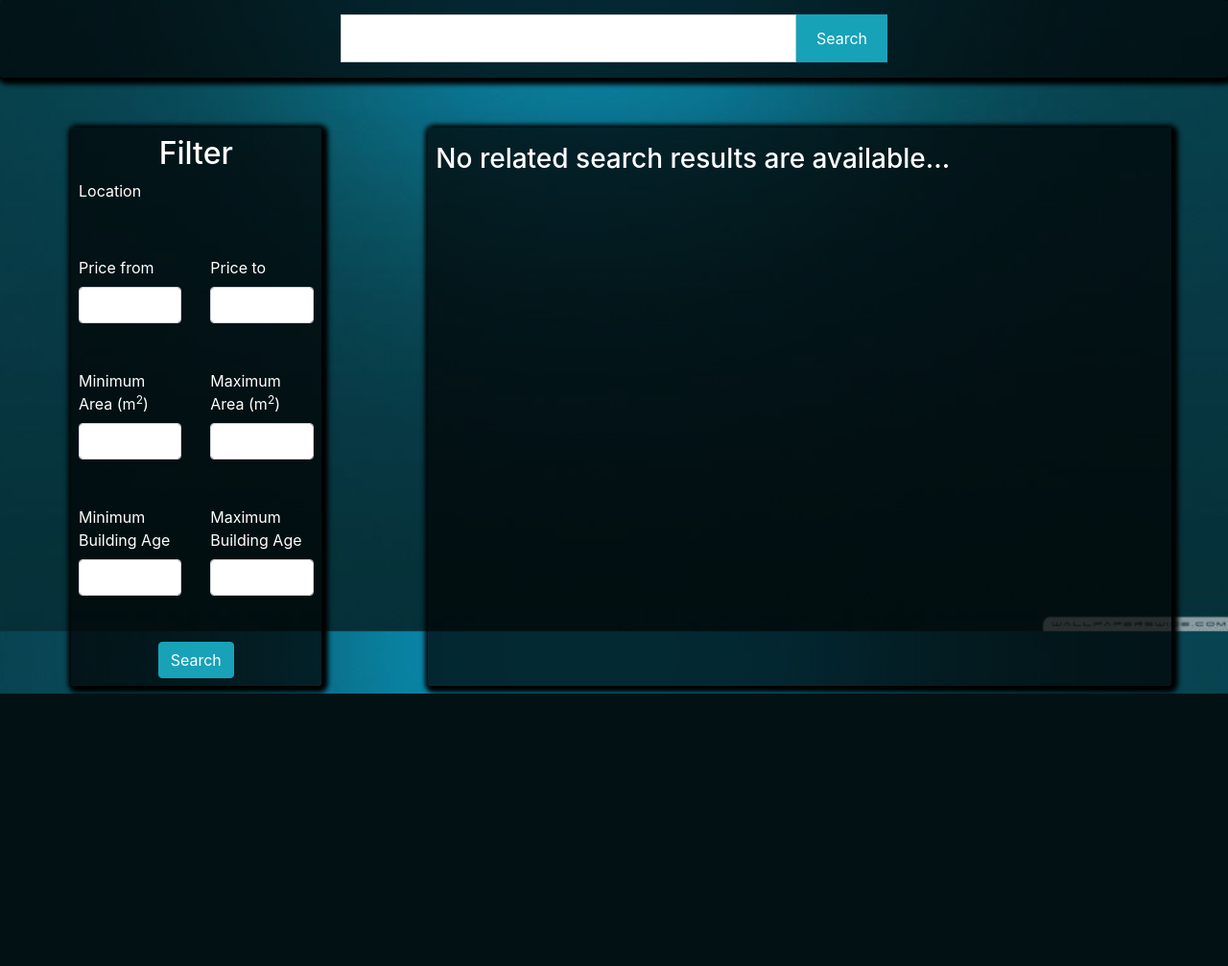
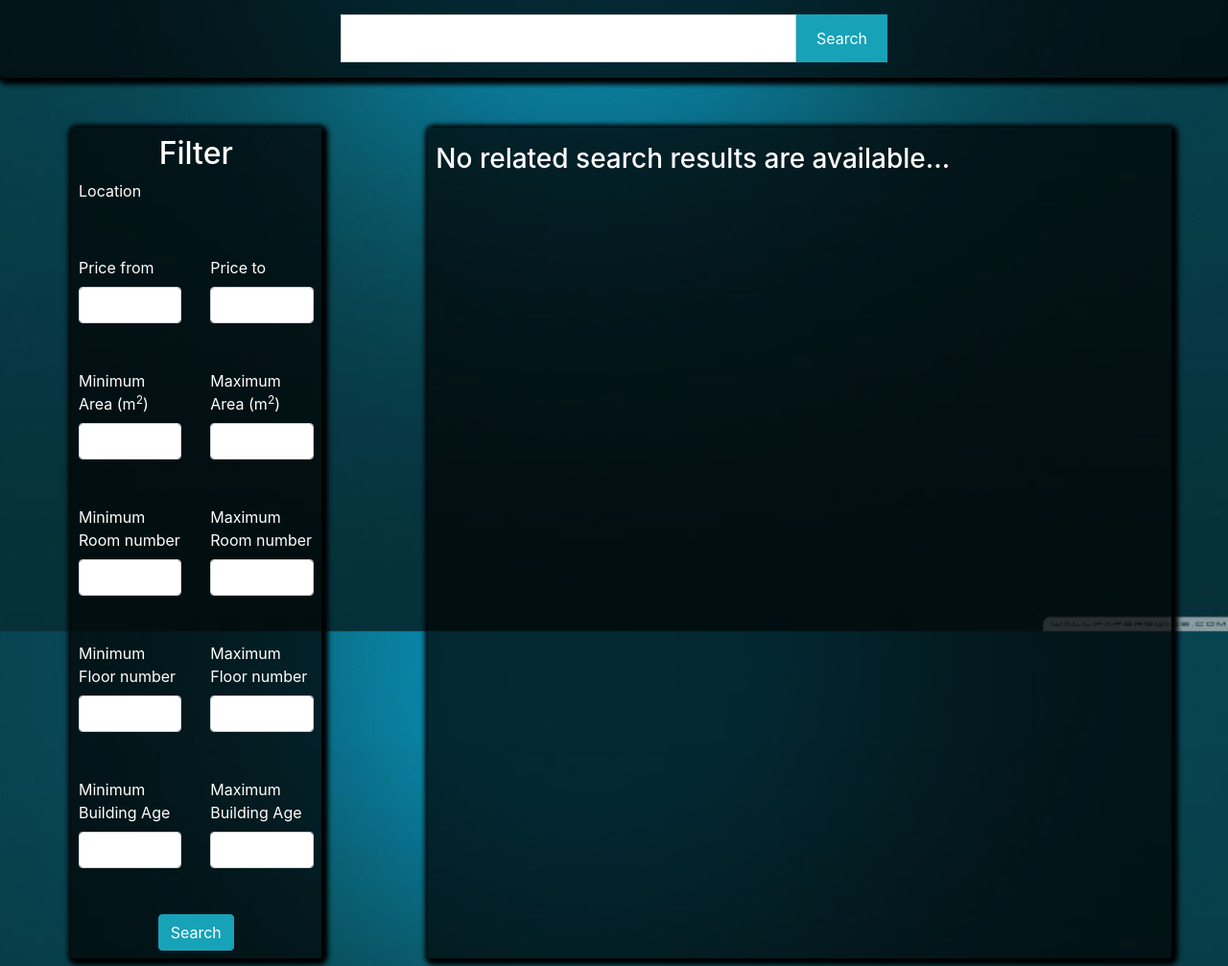
Before and after one commit to egesaray/RealEstateListingSite, a Django app: template main/templates/main/postlistings.html in a window 1280 px wide. Shown: the part 142-1149 px from the top of the page at 96% size. Before the commit the page ends 865 px from the top, so only its background shows below. Run offline with Django 3.2, Linux system fonts and the light colour scheme; the template is opened without the code that fills it, so the values that code supplies are empty; some libraries are stand-ins or nearby versions.

Commit message:
filter room,floor

```diff
--- a/main/models.py
+++ b/main/models.py
@@ -66,6 +66,7 @@ class Post(models.Model):
     area = models.DecimalField(decimal_places=0,max_digits=4 ,null=True)
     isFurniture = models.CharField(choices=Furniture ,null=True,max_length=50,default="No")
     building_type = models.CharField(choices=b_types ,null=True ,max_length=50)
+    room = models.DecimalField(decimal_places=0 , max_digits=3 ,null=True)
 
 
     def __str__(self):
--- a/main/templates/main/postlistings.html
+++ b/main/templates/main/postlistings.html
@@ -130,10 +130,40 @@
                             <input type="number" name="max_area" class="form-control" value="{{ max_area }}" min="0"
                                    max="4000" required>
                         </div>
+
+
+                    </div><br><br>
+                    <div class="row ">
+                        <div class="col-md-6">
+                            <label>Minimum Room number</label>
+                            <input type="number" name="min_room_num" class="form-control" value="{{ min_room_num }}" min="0"
+                                   max="20" required>
+                        </div>
+
+                        <div class="col-md-6">
+                            <label>Maximum Room number</label>
+                            <input type="number" name="max_room_num" class="form-control" value="{{ max_room_num }}" min="0"
+                                   max="20" required>
+                        </div>
+
+
                     </div>
+                    <br><br>
+                    <div class="row ">
+                        <div class="col-md-6">
+                            <label>Minimum Floor number</label>
+                            <input type="number" name="min_floor_num" class="form-control" value="{{ min_floor_num }}" min="0"
+                                   max="100" required>
+                        </div>
 
+                        <div class="col-md-6">
+                            <label>Maximum Floor number</label>
+                            <input type="number" name="max_floor_num" class="form-control" value="{{ max_floor_num }}" min="0"
+                                   max="100" required>
+                        </div>
+
+                    </div>
                     <br><br>
-
 
                     <div class="row ">
                         <div class="col-md-6">
@@ -149,7 +179,6 @@
                         </div>
                     </div>
                     <br><br>
-
 
                     <center>
                         <button class="btn btn-info" id="primarybutton">Search</button>
```
Also changed, not shown: main/templates/main/createpost.html (+13 -3 lines), main/views.py (+12 -2 lines), db.sqlite3, main/migrations/0013_post_room.py (added).
